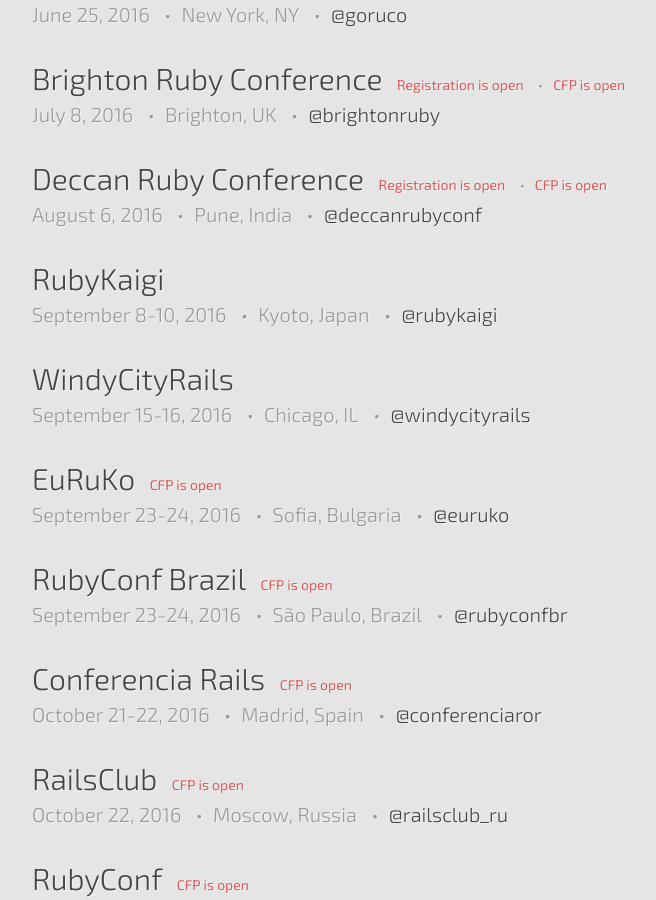
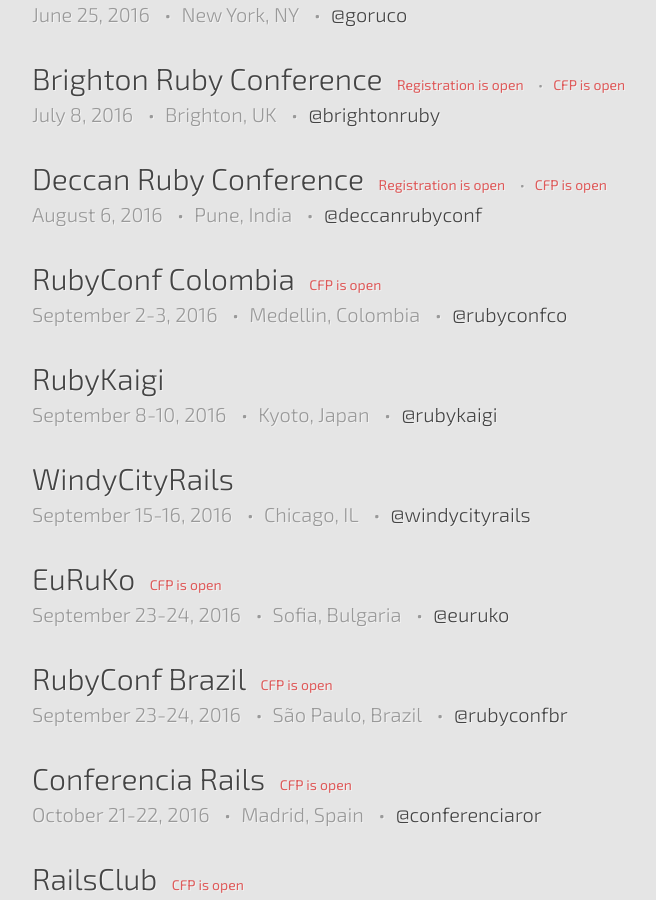
Before and after one commit to ruby-conferences/ruby-conferences.github.io, a Jekyll site: the page built from index.html, in a window 1280 px wide and 900 px high, scrolled down 1502 px. Shown: the whole window, without its empty margins (208-864 px from the left). Built offline with Jekyll 4.4.1, drawn with Linux system fonts in a browser that asks for light colours.

Commit message:
Add RubyConf Colombia 2016
Adding RubyConf Colombia 2016 to the list of conferences. :blush:

```diff
--- a/_data/current.yml
+++ b/_data/current.yml
@@ -86,6 +86,13 @@
   reg_phrase: Registration is open
   cfp_phrase: CFP is open
 
+- name: RubyConf Colombia
+  location: Medellin, Colombia
+  dates: "September 2-3, 2016"
+  url: http://www.rubyconf.co/
+  twitter: rubyconfco
+  cfp_phrase: CFP is open
+
 - name: RubyKaigi
   location: Kyoto, Japan
   dates: "September 8-10, 2016"
```
